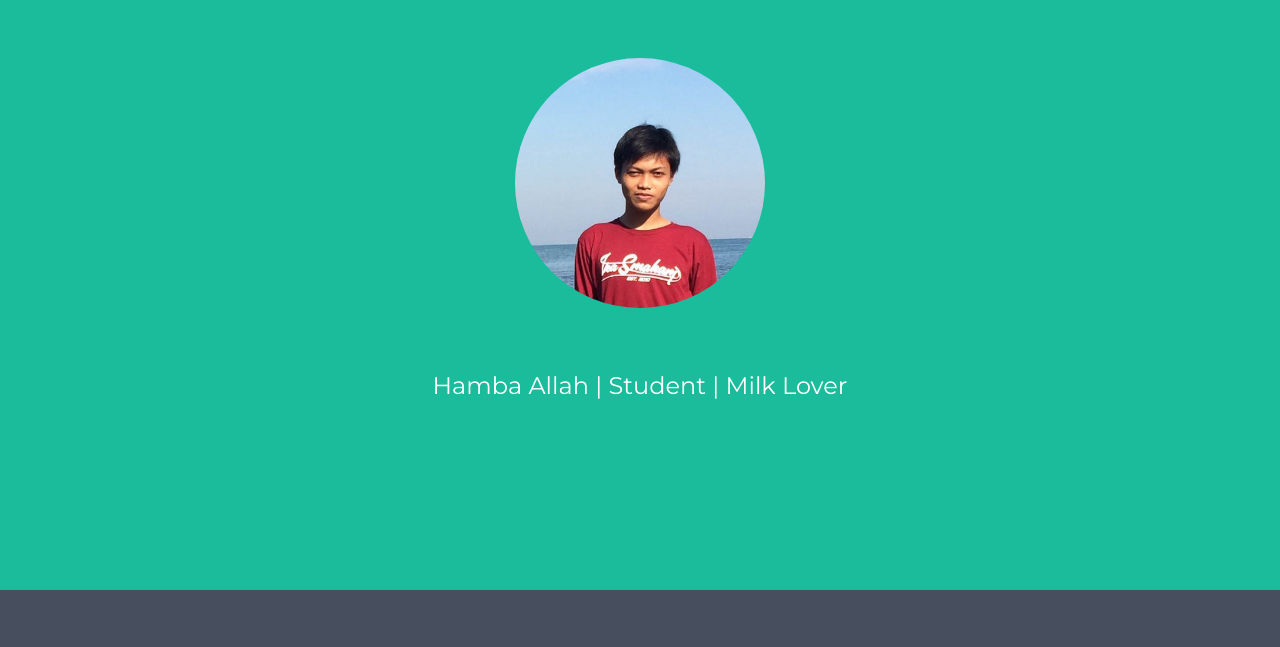
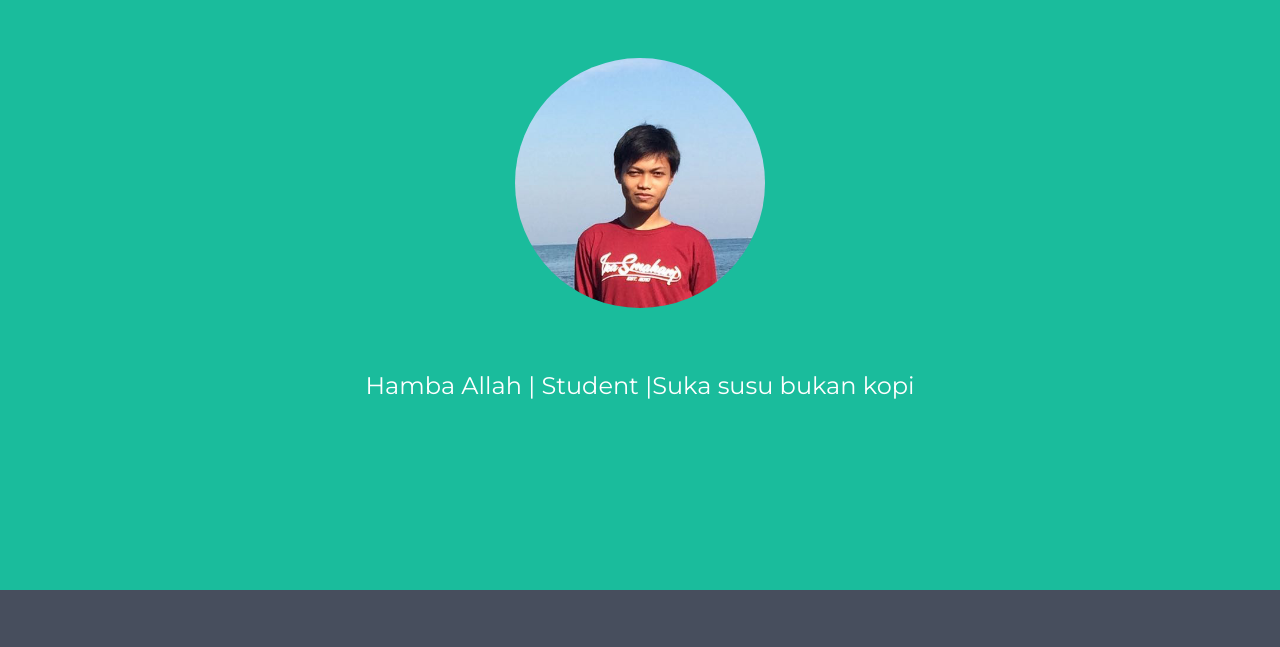
Before and after one commit to irfanripat/cv-responsive, a plain HTML site: page index.html in a window 1280 px wide. Shown: the part 153-800 px from the top of the page. Drawn offline with Linux system fonts and the light colour scheme.

Commit message:
Update index.html

```diff
--- a/index.html
+++ b/index.html
@@ -17,7 +17,7 @@
         <h1 class="margin">Irfan Ripat</h1>
         <br>
         <img src="img/ippang.jpg" class="img-responsive img-circle margin" style="display:inline" alt="Bird" width="250" height="250">
-        <h3>Hamba Allah | Student | Milk Lover</h3>
+        <h3>Hamba Allah | Student |Suka susu bukan kopi</h3>
       </div>
 
       <!-- Hobby -->
```
